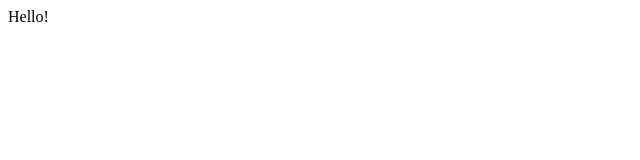
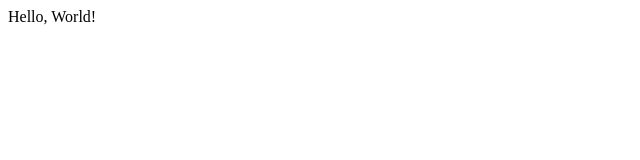
Before and after one commit to TheHaymaker/FEWD-15, a plain HTML site: page index.html in a window 1280 px wide. Shown: the full height of the page, 0-640 px from the left. Drawn offline with Linux system fonts and the light colour scheme.

Commit message:
Changes the index.html

```diff
--- a/index.html
+++ b/index.html
@@ -2,7 +2,7 @@
   <head></head>
   <body>
 
-  Hello!
+  Hello, World!
 
   </body>
 </html>
```
